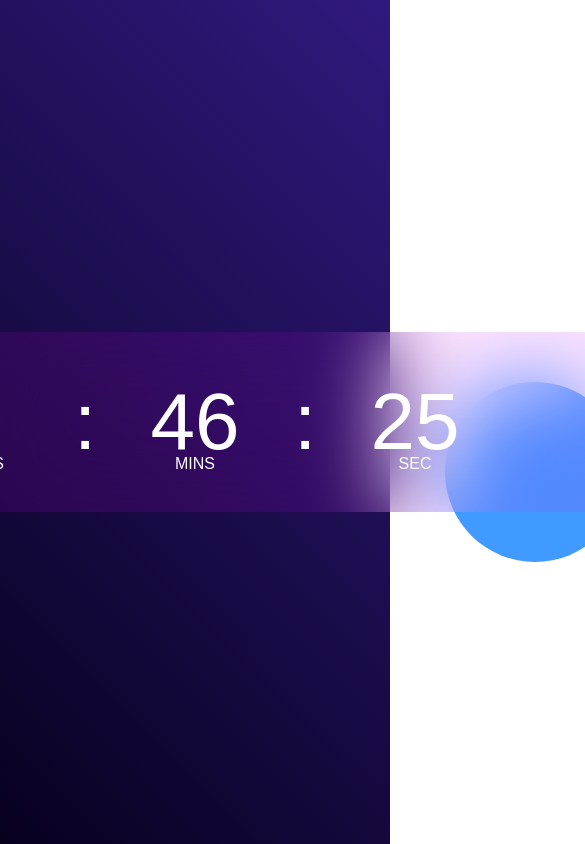
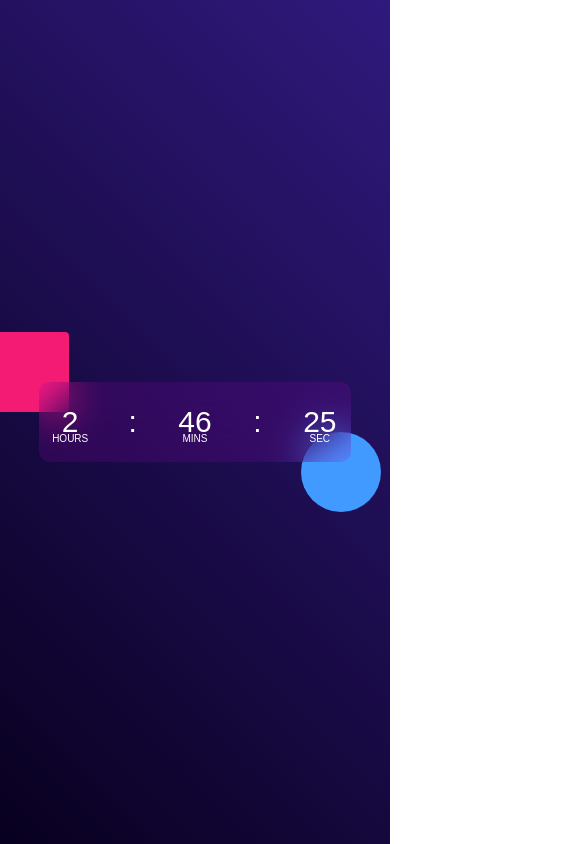
Before and after one commit to ismail-dev-code/clock-by-html-css-js, a plain HTML site: page index.html in a window 390 px wide. Shown: the top 844 px of the page, 585 px wide, since content can reach past the window. Drawn offline with Linux system fonts and the light colour scheme.

Commit message:
mobile responsive done

```diff
--- a/styles.css
+++ b/styles.css
@@ -1,26 +1,25 @@
-*{
+* {
   margin: 0;
   padding: 0;
-    font-family: 'poppins', sans-serif;
+  font-family: "poppins", sans-serif;
   box-sizing: border-box;
 }
-.hero{
+.hero {
   width: 100%;
   min-height: 100vh;
   background: linear-gradient(45deg, #08001f, #30197d);
   color: #fff;
   position: relative;
 }
-.container{
+.container {
   width: 800px;
   height: 180px;
   position: absolute;
   top: 50%;
   left: 50%;
   transform: translate(-50%, -50%);
-
 }
-.clock{
+.clock {
   width: 100%;
   height: 100%;
   background: rgba(235, 0, 255, 0.11);
@@ -30,8 +29,8 @@
   justify-content: center;
   backdrop-filter: blur(40px);
 }
-.container::before{
-    content: '' ;
+.container::before {
+  content: "";
   width: 180px;
   height: 180px;
   background: #f41b75;
@@ -40,8 +39,8 @@
   left: -50px;
   top: -50px;
 }
-.container::after{
-    content: '' ;
+.container::after {
+  content: "";
   width: 180px;
   height: 180px;
   background: #419aff;
@@ -51,27 +50,58 @@
   bottom: -50px;
   z-index: -1;
 }
-.clock span{
+.clock span {
   font-size: 80px;
   width: 110px;
   display: inline-block;
   text-align: center;
   position: relative;
 }
-.clock span::after{
-
+.clock span::after {
   font-size: 16px;
   position: absolute;
   bottom: -5px;
   left: 50%;
   transform: translateX(-50%);
 }
-#hrs::after{
-    content: 'HOURS';
+#hrs::after {
+  content: "HOURS";
 }
-#min::after{
-    content: 'MINS';
+#min::after {
+  content: "MINS";
 }
-#sec::after{
-    content: 'SEC';
+#sec::after {
+  content: "SEC";
 }
+@media screen and (max-width: 576px) {
+  .clock span {
+    font-size: 30px;
+    width: 80px;
+  }
+  .container {
+    width: 80%;
+    height: 80px;
+  }
+  .container::before {
+    content: "";
+    width: 80px;
+    height: 80px;
+  }
+  .container::after {
+    content: "";
+    width: 80px;
+    height: 80px;
+  }
+  .clock {
+    backdrop-filter: blur(20px);
+  }
+  #hrs::after {
+    font-size: 10px;
+  }
+  #min::after {
+    font-size: 10px;
+  }
+  #sec::after {
+    font-size: 10px;
+  }
+}
```
Lines whose indentation alone changed are shown as unchanged.
